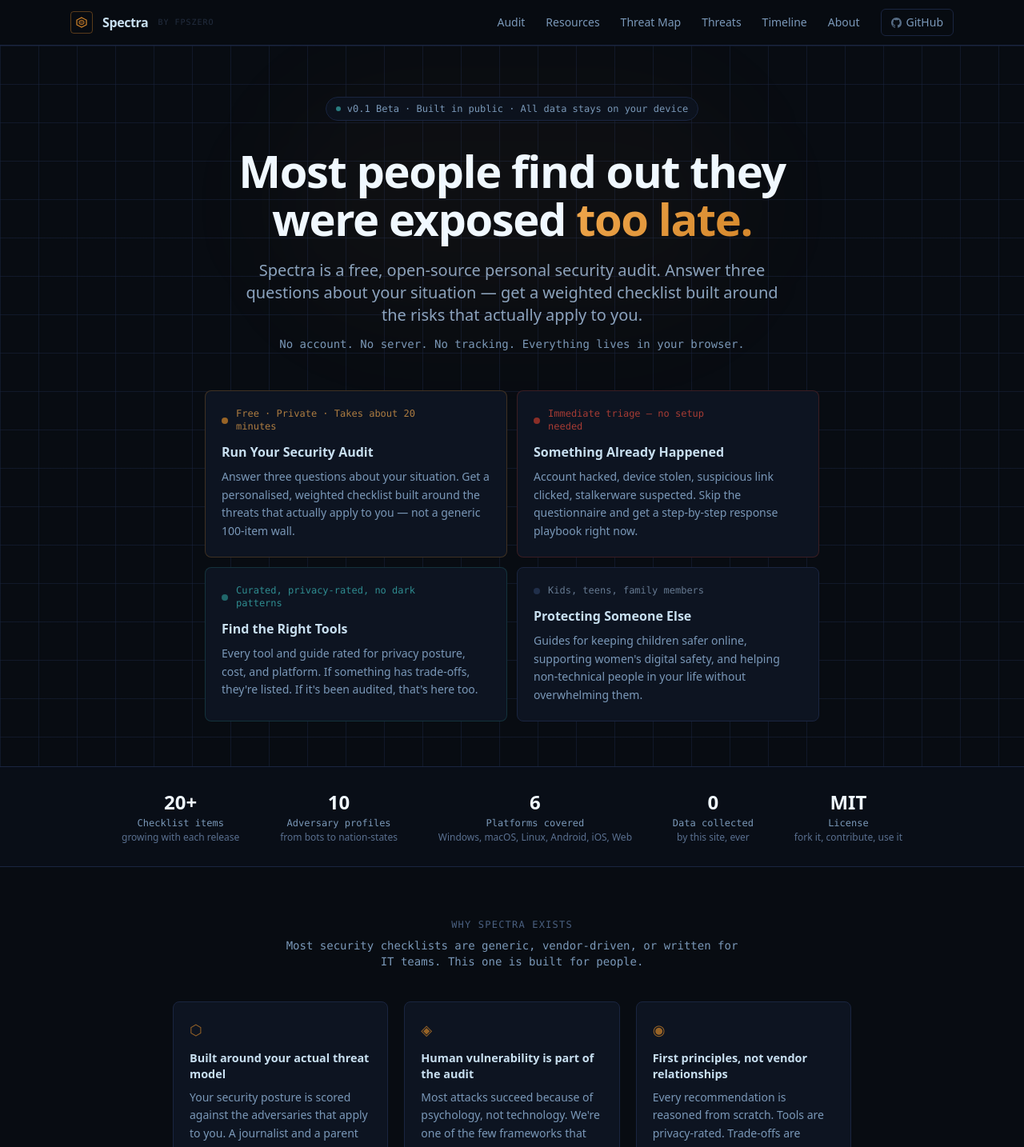
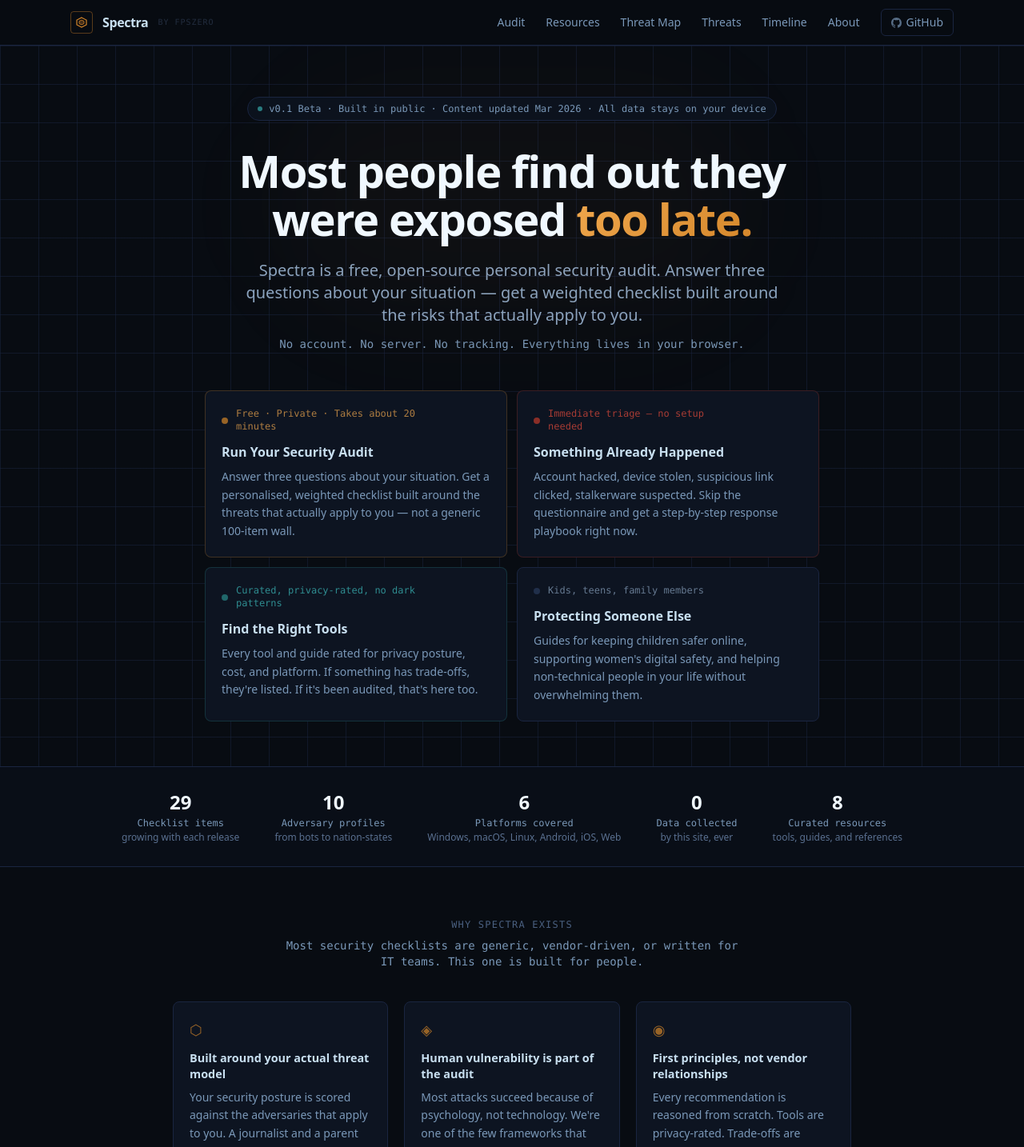
Before and after one commit to KashishOO7/spectra, a SvelteKit app: page / in a window 1280 px wide. Shown: the top 1434 px of the page at 80% size. Built offline with nearby package versions, Linux system fonts and the light colour scheme.

Commit message:
homepage live content stats, fix resourceCount reading top-level YAML array

```diff
--- /dev/null
+++ b/src/routes/+page.server.ts
@@ -0,0 +1,30 @@
+import type { PageServerLoad } from './$types.js';
+import fs from 'fs';
+import path from 'path';
+import yaml from 'js-yaml';
+
+export const load: PageServerLoad = () => {
+  const itemsDir = path.join(process.cwd(), 'content/items');
+  const files = fs.readdirSync(itemsDir).filter(f => f.endsWith('.yaml'));
+
+  let latestDate = '';
+  for (const file of files) {
+    const raw = yaml.load(fs.readFileSync(path.join(itemsDir, file), 'utf8')) as any;
+    const d: string = raw?.last_verified ?? '';
+    if (d > latestDate) latestDate = d;
+  }
+
+  const resourcesPath = path.join(process.cwd(), 'content/resources/tools.yaml');
+  const resourcesRaw = yaml.load(fs.readFileSync(resourcesPath, 'utf8')) as any;
+  const resourceCount: number = Array.isArray(resourcesRaw) ? resourcesRaw.length : 0;
+
+  const contentUpdated = latestDate
+    ? new Date(latestDate).toLocaleDateString('en-GB', { month: 'short', year: 'numeric' })
+    : '';
+
+  return {
+    itemCount: files.length,
+    resourceCount,
+    contentUpdated,
+  };
+};
--- a/src/routes/+page.svelte
+++ b/src/routes/+page.svelte
@@ -1,4 +1,6 @@
 <script lang="ts">
+  import type { PageData } from './$types.js';
+  export let data: PageData;
   const paths = [
     {
       id: 'assess',
@@ -100,7 +102,7 @@
     <div class="inline-flex items-center gap-2 mb-8 px-3 py-1.5 rounded-full
                 border border-border bg-surface/80 text-xs font-mono text-dim backdrop-blur-sm">
       <span class="w-1.5 h-1.5 rounded-full bg-teal-light animate-pulse-slow"></span>
-      v0.1 Beta · Built in public · All data stays on your device
+      v0.1 Beta · Built in public · Content updated {data.contentUpdated} · All data stays on your device
     </div>
 
     <h1 class="font-display text-4xl sm:text-[3.5rem] font-bold text-white mb-5 leading-[1.08] tracking-tight relative">
@@ -146,11 +148,11 @@
   <div class="max-w-5xl mx-auto px-4 sm:px-6 py-7">
     <div class="flex flex-wrap gap-8 items-center justify-center sm:justify-between text-center">
       {#each [
-        { value: '20+',   label: 'Checklist items',   note: 'growing with each release' },
+        { value: String(data.itemCount),   label: 'Checklist items',   note: 'growing with each release' },
         { value: '10',    label: 'Adversary profiles', note: 'from bots to nation-states' },
         { value: '6',     label: 'Platforms covered',  note: 'Windows, macOS, Linux, Android, iOS, Web' },
         { value: '0',     label: 'Data collected',     note: 'by this site, ever' },
-        { value: 'MIT',   label: 'License',            note: 'fork it, contribute, use it' }
+        { value: String(data.resourceCount), label: 'Curated resources',  note: 'tools, guides, and references' }
       ] as stat}
         <div class="min-w-[80px]">
           <div class="font-display text-2xl font-bold text-white">{stat.value}</div>
```
